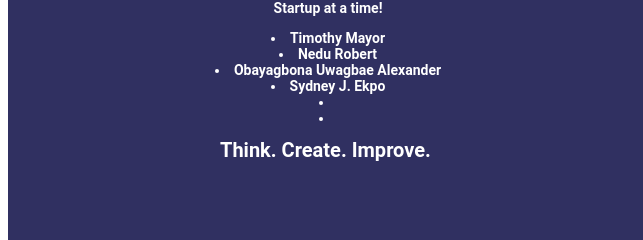
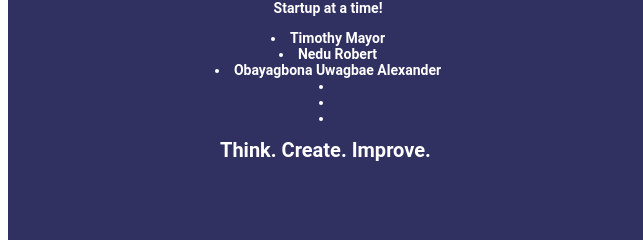
Before and after one commit to hngi/fedora, a plain HTML site: page index.html in a window 1280 px wide. Shown: the part 232-472 px from the top of the page, 0-643 px from the left. Drawn offline with Linux system fonts and the light colour scheme; a web font is replaced by a local one.

Commit message:
Update index.html

```diff
--- a/index.html
+++ b/index.html
@@ -28,7 +28,7 @@
 												<li>Timothy Mayor</li>
 												<li>Nedu Robert</li>
 												<li>Obayagbona Uwagbae Alexander</li>
-												<li>Sydney J. Ekpo</li>
+												<li></li>
 												<li></li>
 												<li></li>
 												</br>
```
